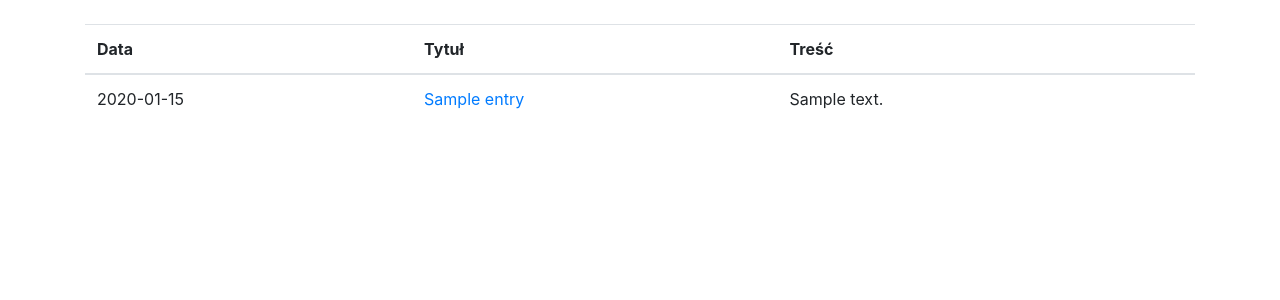
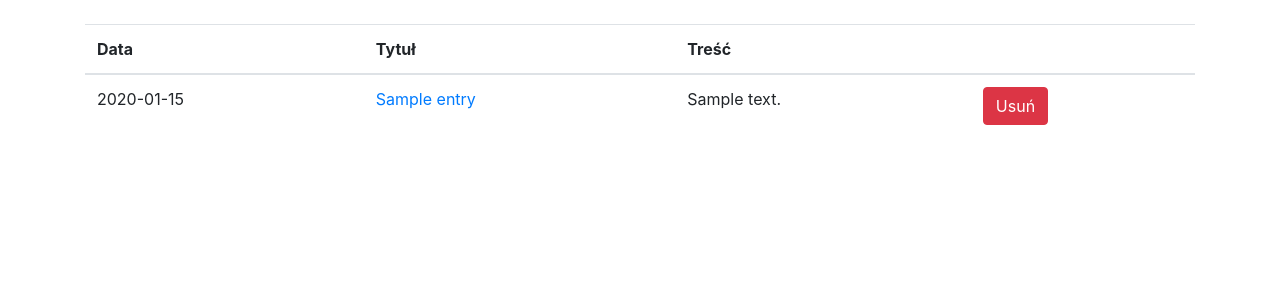
Before and after one commit to KarSiep1996/blog-app, a Flask app: template blog/templates/drafts.html in a window 1280 px wide. Shown: the part 56-356 px from the top of the page. Run offline with Flask 2, Linux system fonts and the light colour scheme; the template is opened without the code that fills it: values that come from a table or form of the project are taken from there, others are empty; tables that the repository leaves empty hold one stand-in row (values such as "Sample post"); some libraries are stand-ins or nearby versions.

Commit message:
Modify drafts.html

```diff
--- a/blog/templates/drafts.html
+++ b/blog/templates/drafts.html
@@ -24,6 +24,11 @@
            </a>
        </td>
        <td>{{ post.body|truncate(100, true) }}</td>
+       <td>
+        <form class="form-inline my-2 my-lg-0" action="{{ url_for('delete_entry', entry_id=post.id)}}" method="POST">
+            <button class="btn btn-danger my-2 my-sm-0" type="submit">Usuń</button>
+        </form>
+       </td>
      </tr>
      {% endfor %}
    </tbody>
```
